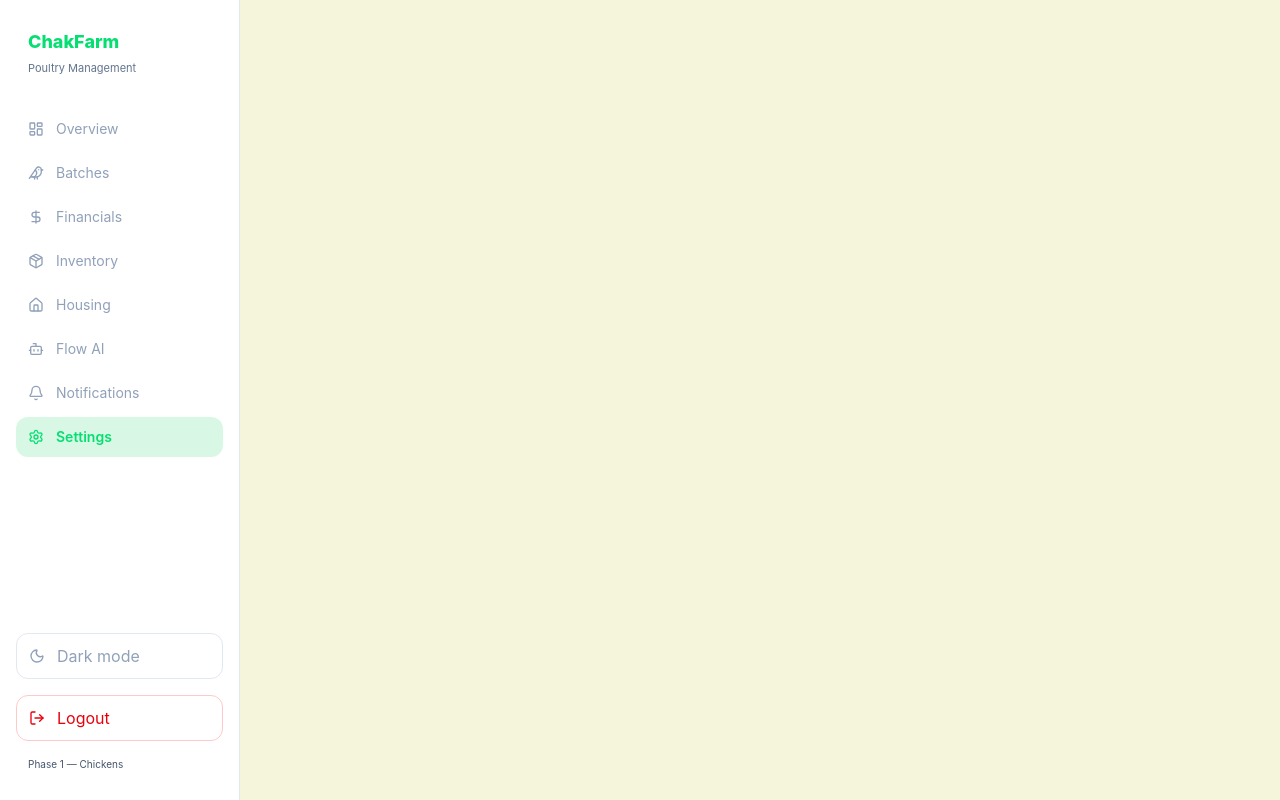
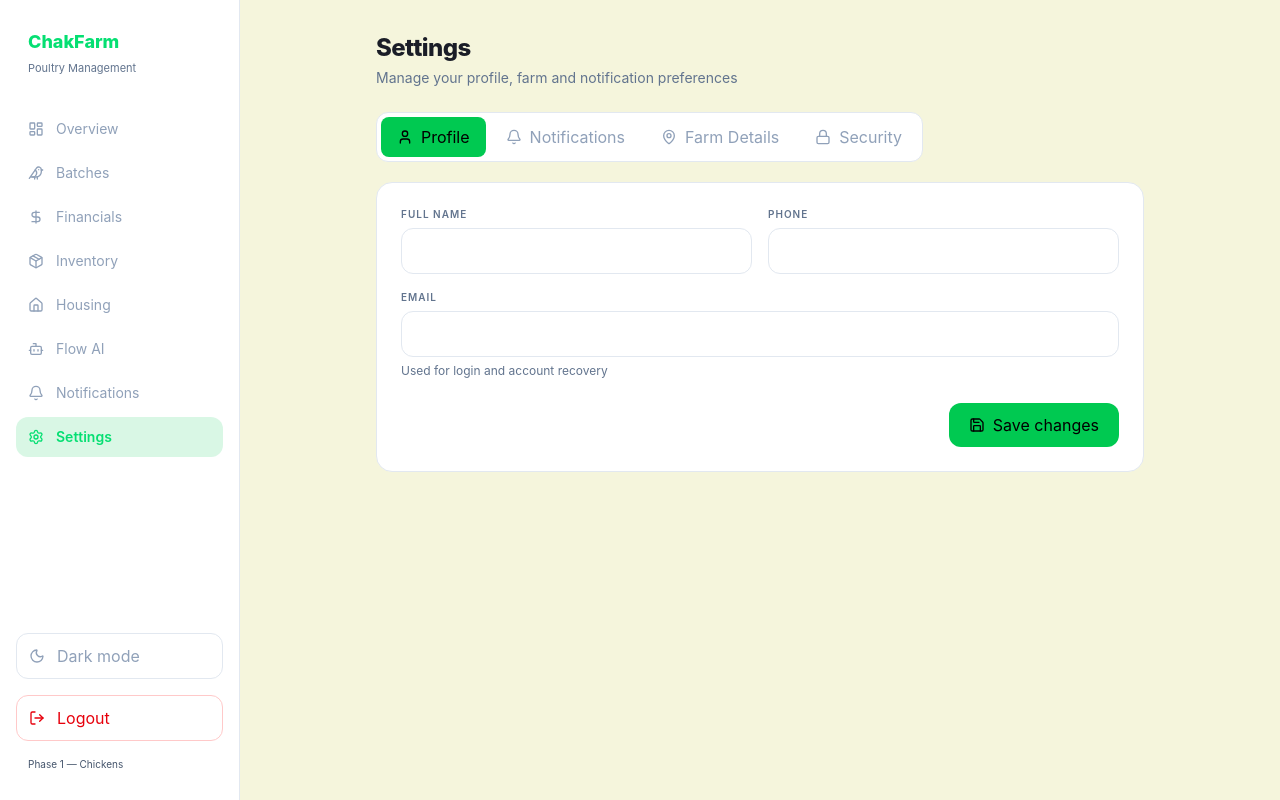
Before and after one commit to tobias-omondi/Poultry-Aqua-Farming, a React app in the folder frontend/: page /settings in a window 1280 px wide. Built offline with nearby package versions, Linux system fonts and the light colour scheme; sample sign-in values are in the browser's storage; the HTML template or start-up script is replaced by a standard one.

Commit message:
setting page

```diff
--- a/frontend/src/App.jsx
+++ b/frontend/src/App.jsx
@@ -9,6 +9,7 @@ import Housing from './pages/Housing'
 import LoginPage from './pages/LoginPage'
 import LogoutPage from './pages/LogoutPage'
 import Notifications from './pages/Notifications'
+import Settings from './pages/Settings'
 
 function hasAuthToken() {
   return Boolean(localStorage.getItem('ff_token') || sessionStorage.getItem('ff_token'))
@@ -86,6 +87,14 @@ function App() {
                 </RequireAuth>
               }
             />
+            <Route
+              path="/settings"
+              element={
+                <RequireAuth>
+                  <Settings />
+                </RequireAuth>
+              }
+            />
           </Routes>
         </main>
       </div>
--- /dev/null
+++ b/frontend/src/pages/Settings.jsx
@@ -0,0 +1,176 @@
+import React, { useState } from 'react'
+import { User, Bell, MapPin, Lock, Save } from 'lucide-react'
+
+// Mirrors Notification.KIND_CHOICES from the notifications app
+const NOTIFICATION_KINDS = [
+  ['health', 'Health & Care', 'Deworming, vaccination and weight-check reminders'],
+  ['market', 'Market & Finance', 'Price checks, order reminders, sales updates'],
+  ['alert', 'Alerts', 'Low stock, urgent issues that need same-day action'],
+  ['infra', 'Infrastructure', 'Water lines, housing and equipment checks'],
+]
+
+const tabs = [
+  { key: 'profile', label: 'Profile', icon: User },
+  { key: 'notifications', label: 'Notifications', icon: Bell },
+  { key: 'farm', label: 'Farm Details', icon: MapPin },
+  { key: 'security', label: 'Security', icon: Lock },
+]
+
+const inputClass = 'w-full bg-panel-soft border border-panel rounded-xl px-3 py-2.5 text-sm text-panel outline-none focus:border-green-500 transition-colors placeholder:text-slate-600'
+
+function FormField({ label, hint, children }) {
+  return (
+    <div className="flex flex-col gap-1.5">
+      <label className="text-[10px] uppercase tracking-widest text-slate-500 font-semibold">{label}</label>
+      {children}
+      {hint && <span className="text-xs text-slate-500">{hint}</span>}
+    </div>
+  )
+}
+
+function SaveBar({ saving, onSave }) {
+  return (
+    <div className="flex justify-end pt-2">
+      <button
+        onClick={onSave}
+        disabled={saving}
+        className="flex items-center gap-2 px-5 py-2.5 rounded-xl bg-green-500 text-black text-sm font-bold hover:bg-green-400 transition-colors cursor-pointer border-none disabled:opacity-60"
+      >
+        <Save className="w-4 h-4" /> {saving ? 'Saving...' : 'Save changes'}
+      </button>
+    </div>
+  )
+}
+
+function ProfileSection({ saving, onSave }) {
+  const [form, setForm] = useState({ name: '', email: '', phone: '' })
+  return (
+    <div className="space-y-4">
+      <div className="grid grid-cols-1 sm:grid-cols-2 gap-4">
+        <FormField label="Full name">
+          <input className={inputClass} value={form.name} onChange={e => setForm({ ...form, name: e.target.value })} />
+        </FormField>
+        <FormField label="Phone">
+          <input className={inputClass} value={form.phone} onChange={e => setForm({ ...form, phone: e.target.value })} />
+        </FormField>
+      </div>
+      <FormField label="Email" hint="Used for login and account recovery">
+        <input type="email" className={inputClass} value={form.email} onChange={e => setForm({ ...form, email: e.target.value })} />
+      </FormField>
+      <SaveBar saving={saving} onSave={() => onSave(form)} />
+    </div>
+  )
+}
+
+function NotificationsSection({ saving, onSave }) {
+  const [prefs, setPrefs] = useState(
+    Object.fromEntries(NOTIFICATION_KINDS.map(([key]) => [key, true]))
+  )
+  const toggle = (key) => setPrefs({ ...prefs, [key]: !prefs[key] })
+
+  return (
+    <div className="space-y-3">
+      {NOTIFICATION_KINDS.map(([key, label, desc]) => (
+        <div key={key} className="flex items-center justify-between gap-4 p-4 bg-panel-soft border border-panel rounded-xl">
+          <div>
+            <div className="text-sm font-semibold text-panel">{label}</div>
+            <div className="text-xs text-slate-500 mt-0.5">{desc}</div>
+          </div>
+          <button
+            onClick={() => toggle(key)}
+            className={`relative w-11 h-6 rounded-full transition-colors cursor-pointer border-none flex-shrink-0 ${prefs[key] ? 'bg-green-500' : 'bg-panel'}`}
+          >
+            <span className={`absolute top-0.5 w-5 h-5 rounded-full bg-white transition-transform ${prefs[key] ? 'translate-x-5' : 'translate-x-0.5'}`} />
+          </button>
+        </div>
+      ))}
+      <SaveBar saving={saving} onSave={() => onSave(prefs)} />
+    </div>
+  )
+}
+
+function FarmSection({ saving, onSave }) {
+  const [form, setForm] = useState({ farm_name: '', location: '', branch_name: '' })
+  return (
+    <div className="space-y-4">
+      <FormField label="Farm name">
+        <input className={inputClass} value={form.farm_name} onChange={e => setForm({ ...form, farm_name: e.target.value })} placeholder="Chakfarm" />
+      </FormField>
+      <div className="grid grid-cols-1 sm:grid-cols-2 gap-4">
+        <FormField label="Main location">
+          <input className={inputClass} value={form.location} onChange={e => setForm({ ...form, location: e.target.value })} placeholder="Bondo, Siaya County" />
+        </FormField>
+        <FormField label="Active branch">
+          <input className={inputClass} value={form.branch_name} onChange={e => setForm({ ...form, branch_name: e.target.value })} placeholder="Bondo branch" />
+        </FormField>
+      </div>
+      <SaveBar saving={saving} onSave={() => onSave(form)} />
+    </div>
+  )
+}
+
+function SecuritySection({ saving, onSave }) {
+  const [form, setForm] = useState({ current_password: '', new_password: '', confirm_password: '' })
+  const mismatch = form.new_password && form.confirm_password && form.new_password !== form.confirm_password
+  return (
+    <div className="space-y-4">
+      <FormField label="Current password">
+        <input type="password" className={inputClass} value={form.current_password} onChange={e => setForm({ ...form, current_password: e.target.value })} />
+      </FormField>
+      <div className="grid grid-cols-1 sm:grid-cols-2 gap-4">
+        <FormField label="New password">
+          <input type="password" className={inputClass} value={form.new_password} onChange={e => setForm({ ...form, new_password: e.target.value })} />
+        </FormField>
+        <FormField label="Confirm new password">
+          <input type="password" className={inputClass} value={form.confirm_password} onChange={e => setForm({ ...form, confirm_password: e.target.value })} />
+        </FormField>
+      </div>
+      {mismatch && <div className="text-xs text-red-400">Passwords don't match.</div>}
+      <SaveBar saving={saving} onSave={() => !mismatch && onSave(form)} />
+    </div>
+  )
+}
+
+export default function Settings() {
+  const [tab, setTab] = useState('profile')
+  const [saving, setSaving] = useState(false)
+
+  const handleSave = (payload) => {
+    setSaving(true)
+    // TODO: wire to the relevant endpoint once it exists on the backend
+    // e.g. updateProfile(payload) / updateNotificationPrefs(payload) / updateFarmDetails(payload) / changePassword(payload)
+    console.log(`Saving ${tab}:`, payload)
+    setTimeout(() => setSaving(false), 500)
+  }
+
+  return (
+    <div className="max-w-3xl w-full mx-auto">
+      <div className="mb-6">
+        <h1 className="text-2xl font-extrabold text-panel tracking-tight">Settings</h1>
+        <p className="text-sm text-slate-500 mt-1">Manage your profile, farm and notification preferences</p>
+      </div>
+
+      <div className="mb-5 flex gap-1 bg-panel border border-panel rounded-xl p-1 w-full sm:w-fit overflow-x-auto">
+        {tabs.map(t => {
+          const Icon = t.icon
+          return (
+            <button
+              key={t.key}
+              onClick={() => setTab(t.key)}
+              className={`flex items-center gap-2 px-4 py-2 rounded-lg text-sm font-semibold whitespace-nowrap cursor-pointer border-none ${tab === t.key ? 'bg-green-500 text-black' : 'text-slate-400 hover:text-panel bg-transparent'}`}
+            >
+              <Icon className="w-4 h-4" /> {t.label}
+            </button>
+          )
+        })}
+      </div>
+
+      <div className="bg-panel border border-panel rounded-2xl p-6">
+        {tab === 'profile' && <ProfileSection saving={saving} onSave={handleSave} />}
+        {tab === 'notifications' && <NotificationsSection saving={saving} onSave={handleSave} />}
+        {tab === 'farm' && <FarmSection saving={saving} onSave={handleSave} />}
+        {tab === 'security' && <SecuritySection saving={saving} onSave={handleSave} />}
+      </div>
+    </div>
+  )
+}
```
